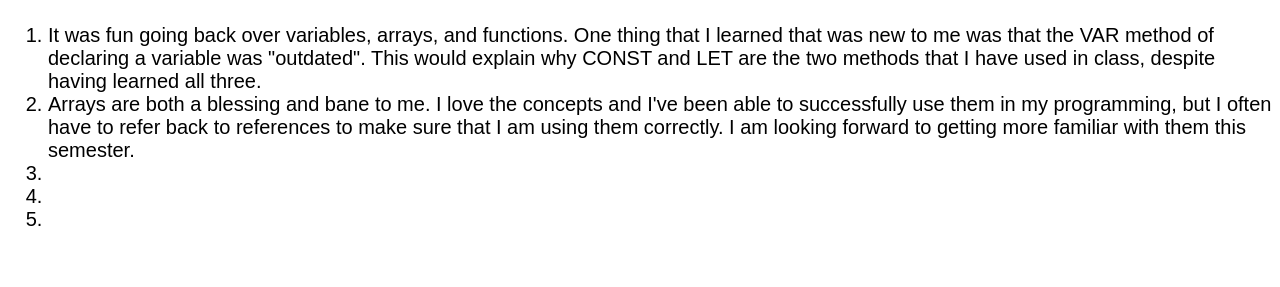
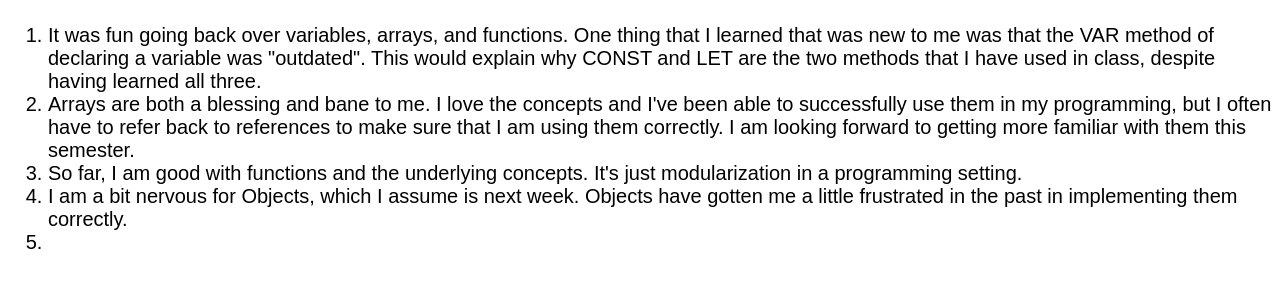
Before and after one commit to xphile1998/wdd330, a plain HTML site: page week2/wk02_notes.html in a window 1280 px wide. Shown: the part 155-442 px from the top of the page. Drawn offline with Linux system fonts and the light colour scheme; files whose address does not match are found by name.

Commit message:
Finished my notes for Week 2

```diff
--- a/week2/wk02_notes.html
+++ b/week2/wk02_notes.html
@@ -19,8 +19,8 @@
             <ol>
                 <li>It was fun going back over variables, arrays, and functions. One thing that I learned that was new to me was that the VAR method of declaring a variable was "outdated". This would explain why CONST and LET are the two methods that I have used in class, despite having learned all three.</li>
                 <li>Arrays are both a blessing and bane to me. I love the concepts and I've been able to successfully use them in my programming, but I often have to refer back to references to make sure that I am using them correctly. I am looking forward to getting more familiar with them this semester.</li>
-                <li></li>
-                <li></li>
+                <li>So far, I am good with functions and the underlying concepts. It's just modularization in a programming setting.</li>
+                <li>I am a bit nervous for Objects, which I assume is next week. Objects have gotten me a little frustrated in the past in implementing them correctly.</li>
                 <li></li>
             </ol>
         </main>
```
